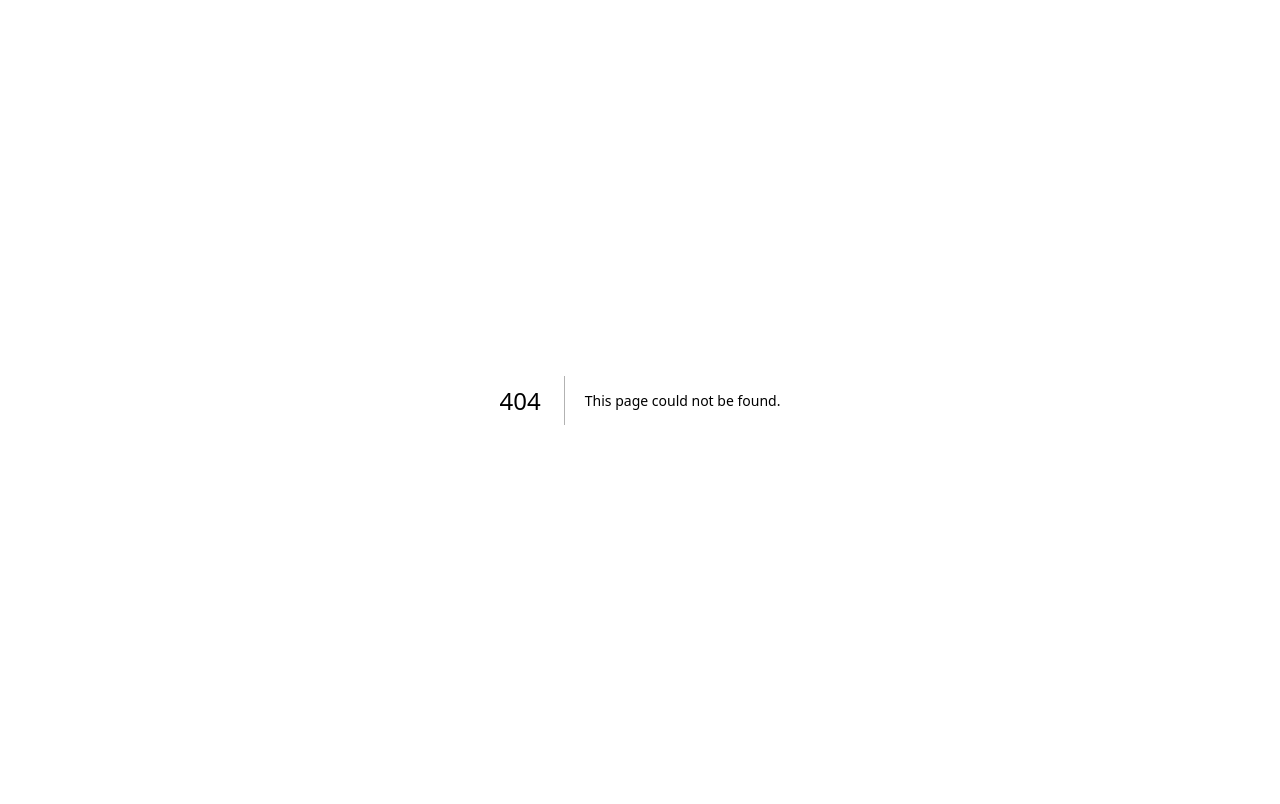
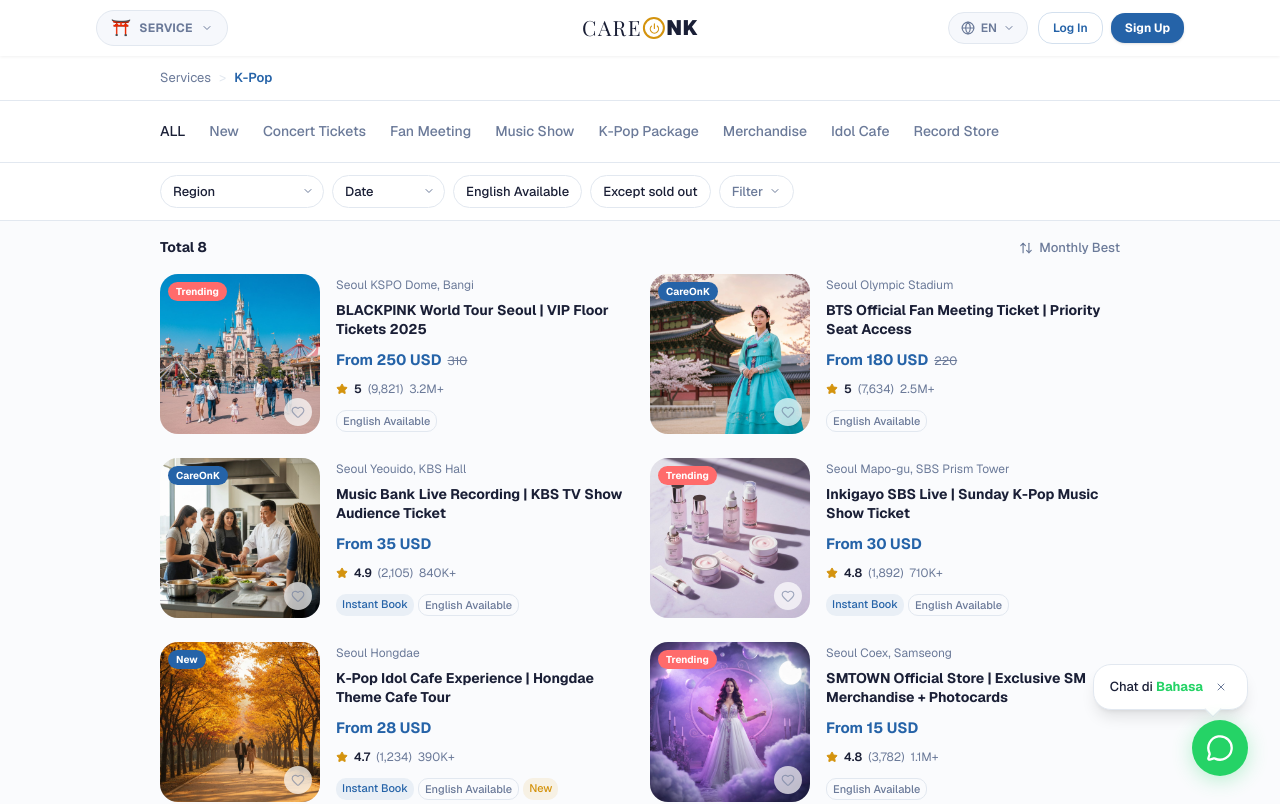
Before and after one commit to hanseo8/careonk, a Next.js app: page /kpop in a window 1280 px wide. Before the commit this address had no page. Shown: the top 804 px of the page. Built offline with nearby package versions, Linux system fonts and the light colour scheme.

Commit message:
feat: add K-Pop service with ticket page 6+6 category grid layout

```diff
--- /dev/null
+++ b/app/kpop/page.tsx
@@ -0,0 +1,31 @@
+import type { Metadata } from "next"
+import { Header } from "@/components/header"
+import { Footer } from "@/components/footer"
+import { WhatsAppButton } from "@/components/whatsapp-button"
+import { KpopContent } from "@/components/kpop/kpop-content"
+import { ServiceLandingBanner } from "@/components/service-landing-banner"
+
+export const metadata: Metadata = {
+    title: "On-K K-Pop - CareOnK",
+    description: "Get K-Pop concert tickets, fan meeting seats, and music show access in Korea. BLACKPINK, BTS, TWICE, and more with English assistance.",
+}
+
+export default function KpopPage() {
+    return (
+        <div className="flex min-h-screen flex-col bg-background">
+            <Header />
+            <main className="flex-1">
+                <KpopContent />
+                <ServiceLandingBanner
+                    service="On-K K-Pop"
+                    tagline="Your VIP Pass to Korea's K-Pop Scene"
+                    ctaLabel="Get Tickets via WhatsApp"
+                    accentFrom="from-[#BE185D]"
+                    accentTo="to-[#831843]"
+                />
+            </main>
+            <Footer />
+            <WhatsAppButton />
+        </div>
+    )
+}
--- a/components/category-bar.tsx
+++ b/components/category-bar.tsx
@@ -1,7 +1,7 @@
 "use client"
 
+import Link from "next/link"
 import { useState } from "react"
-import Link from "next/link"
 import {
   Stethoscope,
   Scissors,
@@ -14,20 +14,24 @@ import {
   Map,
   Pill,
   ArrowLeftRight,
+  Music2,
 } from "lucide-react"
 
 const categories = [
+  // Row 1 — 6개
   { icon: Stethoscope, label: "Medical", sub: "On-K Medical", id: "medical", href: "/medical", badge: "HOT", badgeColor: "bg-red-500" },
-  { icon: Scissors, label: "Hair", sub: "K-Style", id: "hair", href: null, badge: null, badgeColor: "" },
   { icon: Mountain, label: "Activity", sub: "Tour", id: "activity", href: "/activity", badge: null, badgeColor: "" },
   { icon: UtensilsCrossed, label: "Dining", sub: "Food & Cafe", id: "dining", href: "/dining", badge: "NEW", badgeColor: "bg-[#D4930D]" },
-  { icon: Car, label: "Transport", sub: "On-K Driver", id: "transport", href: null, badge: null, badgeColor: "" },
   { icon: Baby, label: "Helper", sub: "On-K Sitter", id: "helper", href: "/helper", badge: "BEST", badgeColor: "bg-[#2563A8]" },
-  { icon: Wifi, label: "Wifi & Sim", sub: "On-K Connect", id: "wifi", href: null, badge: null, badgeColor: "" },
   { icon: Camera, label: "Photo", sub: "K-Studio", id: "photo", href: "/photo", badge: null, badgeColor: "" },
-  { icon: Map, label: "Day Tour", sub: "Explore Korea", id: "daytour", href: "/daytour", badge: "NEW", badgeColor: "bg-[#2563A8]" },
+  { icon: Music2, label: "K-Pop", sub: "Tickets", id: "kpop", href: "/kpop", badge: "NEW", badgeColor: "bg-[#BE185D]" },
+  // Row 2 — 6개
+  { icon: Map, label: "Day Tour", sub: "Explore Korea", id: "daytour", href: "/daytour", badge: null, badgeColor: "" },
   { icon: Pill, label: "Pharmacy", sub: "K-Health", id: "pharmacy", href: "/pharmacy", badge: null, badgeColor: "" },
   { icon: ArrowLeftRight, label: "Exchange", sub: "Best Rate", id: "exchange", href: "/exchange", badge: null, badgeColor: "" },
+  { icon: Car, label: "Transport", sub: "On-K Driver", id: "transport", href: null, badge: null, badgeColor: "" },
+  { icon: Wifi, label: "Wifi & Sim", sub: "On-K Connect", id: "wifi", href: null, badge: null, badgeColor: "" },
+  { icon: Scissors, label: "Hair", sub: "K-Style", id: "hair", href: null, badge: null, badgeColor: "" },
 ]
 
 export function CategoryGrid() {
@@ -67,32 +71,20 @@ export function CategoryGrid() {
 
     if (cat.href) {
       return (
-        <Link
-          key={cat.id}
-          href={cat.href}
-          onClick={() => setActive(cat.id)}
-          className={sharedClass}
-          aria-label={cat.label}
-        >
+        <Link key={cat.id} href={cat.href} onClick={() => setActive(cat.id)} className={sharedClass} aria-label={cat.label}>
           {inner}
         </Link>
       )
     }
-
     return (
-      <button
-        key={cat.id}
-        onClick={() => setActive(cat.id)}
-        className={sharedClass}
-        aria-label={cat.label}
-      >
+      <button key={cat.id} onClick={() => setActive(cat.id)} className={sharedClass} aria-label={cat.label}>
         {inner}
       </button>
     )
   }
 
-  const row1 = categories.slice(0, 7)
-  const row2 = categories.slice(7)
+  const row1 = categories.slice(0, 6)
+  const row2 = categories.slice(6)
 
   return (
     <section className="bg-background py-10 lg:py-14">
@@ -101,9 +93,11 @@ export function CategoryGrid() {
           Our Services
         </p>
         <div className="flex flex-col items-center gap-6">
-          <div className="flex flex-wrap justify-center gap-4 sm:gap-6 lg:gap-8">
+          {/* Row 1 — 6개 */}
+          <div className="flex justify-center gap-4 sm:gap-6 lg:gap-8">
             {row1.map(renderItem)}
           </div>
+          {/* Row 2 — 6개 */}
           <div className="flex justify-center gap-4 sm:gap-6 lg:gap-8">
             {row2.map(renderItem)}
           </div>
--- a/components/header.tsx
+++ b/components/header.tsx
@@ -14,6 +14,7 @@ const navItems = [
   { label: "On-K Day Tour", href: "/daytour", emoji: "🗺️" },
   { label: "On-K Pharmacy", href: "/pharmacy", emoji: "💊" },
   { label: "On-K Exchange", href: "/exchange", emoji: "💱" },
+  { label: "On-K K-Pop", href: "/kpop", emoji: "🎤" },
 ]
 
 const languages = [
--- /dev/null
+++ b/components/kpop/kpop-content.tsx
@@ -0,0 +1,145 @@
+"use client"
+
+import { ServiceListingLayout } from "@/components/service-listing-layout"
+import type { ServiceItem } from "@/components/service-listing-layout"
+
+const categories = [
+    "New",
+    "Concert Tickets",
+    "Fan Meeting",
+    "Music Show",
+    "K-Pop Package",
+    "Merchandise",
+    "Idol Cafe",
+    "Record Store",
+]
+
+const items: ServiceItem[] = [
+    {
+        id: 1,
+        name: "BLACKPINK World Tour Seoul | VIP Floor Tickets 2025",
+        location: "Seoul KSPO Dome, Bangi",
+        image: "/images/activity-lotte-world.jpg",
+        price: "From 250 USD",
+        originalPrice: "310",
+        rating: 5.0,
+        reviews: 9821,
+        visitors: "3.2M+",
+        tags: ["Concert Tickets", "K-Pop Package"],
+        badge: "Trending",
+        instantBook: false,
+        englishAvailable: true,
+    },
+    {
+        id: 2,
+        name: "BTS Official Fan Meeting Ticket | Priority Seat Access",
+        location: "Seoul Olympic Stadium",
+        image: "/images/activity-hanbok.jpg",
+        price: "From 180 USD",
+        originalPrice: "220",
+        rating: 5.0,
+        reviews: 7634,
+        visitors: "2.5M+",
+        tags: ["Fan Meeting", "Concert Tickets"],
+        badge: "Only",
+        instantBook: false,
+        englishAvailable: true,
+    },
+    {
+        id: 3,
+        name: "Music Bank Live Recording | KBS TV Show Audience Ticket",
+        location: "Seoul Yeouido, KBS Hall",
+        image: "/images/activity-cooking-class.jpg",
+        price: "From 35 USD",
+        rating: 4.9,
+        reviews: 2105,
+        visitors: "840K+",
+        tags: ["Music Show", "Experience"],
+        badge: "Only",
+        instantBook: true,
+        englishAvailable: true,
+    },
+    {
+        id: 4,
+        name: "Inkigayo SBS Live | Sunday K-Pop Music Show Ticket",
+        location: "Seoul Mapo-gu, SBS Prism Tower",
+        image: "/images/kbeauty-products.jpg",
+        price: "From 30 USD",
+        rating: 4.8,
+        reviews: 1892,
+        visitors: "710K+",
+        tags: ["Music Show", "Experience"],
+        badge: "Trending",
+        instantBook: true,
+        englishAvailable: true,
+    },
+    {
+        id: 5,
+        name: "K-Pop Idol Cafe Experience | Hongdae Theme Cafe Tour",
+        location: "Seoul Hongdae",
+        image: "/images/nami-island.jpg",
+        price: "From 28 USD",
+        rating: 4.7,
+        reviews: 1234,
+        visitors: "390K+",
+        tags: ["Idol Cafe", "Experience"],
+        badge: "New",
+        instantBook: true,
+        englishAvailable: true,
+    },
+    {
+        id: 6,
+        name: "SMTOWN Official Store | Exclusive SM Merchandise + Photocards",
+        location: "Seoul Coex, Samseong",
+        image: "/images/photo-studio-concept.jpg",
+        price: "From 15 USD",
+        rating: 4.8,
+        reviews: 3782,
+        visitors: "1.1M+",
+        tags: ["Merchandise", "Record Store"],
+        badge: "Trending",
+        instantBook: false,
+        englishAvailable: true,
+    },
+    {
+        id: 7,
+        name: "TWICE Fan Meeting | Official R1A Seat with Photocard Set",
+        location: "Seoul KSPO Dome",
+        image: "/images/activity-lotte-world.jpg",
+        price: "From 160 USD",
+        originalPrice: "195",
+        rating: 4.9,
+        reviews: 4521,
+        visitors: "1.4M+",
+        tags: ["Fan Meeting", "Concert Tickets"],
+        badge: "Only",
+        instantBook: false,
+        englishAvailable: true,
+    },
+    {
+        id: 8,
+        name: "K-Pop Music Tour Package | 3-Day Seoul Idol Experience",
+        location: "Seoul City",
+        image: "/images/hero-bright-clinic.jpg",
+        price: "From 320 USD",
+        originalPrice: "420",
+        rating: 5.0,
+        reviews: 872,
+        visitors: "280K+",
+        tags: ["K-Pop Package", "Experience"],
+        badge: "Only",
+        instantBook: false,
+        englishAvailable: true,
+    },
+]
+
+export function KpopContent() {
+    return (
+        <ServiceListingLayout
+            breadcrumb="K-Pop"
+            pageTitle="On-K K-Pop"
+            categories={categories}
+            items={items}
+        />
+    )
+}
--- a/components/service-landing-banner.tsx
+++ b/components/service-landing-banner.tsx
@@ -34,6 +34,7 @@ const allServices = [
     { label: "Day Tour", href: "/daytour", emoji: "🗺️" },
     { label: "Pharmacy", href: "/pharmacy", emoji: "💊" },
     { label: "Exchange", href: "/exchange", emoji: "💱" },
+    { label: "K-Pop", href: "/kpop", emoji: "🎤" },
 ]
 
 export function ServiceLandingBanner({
```
